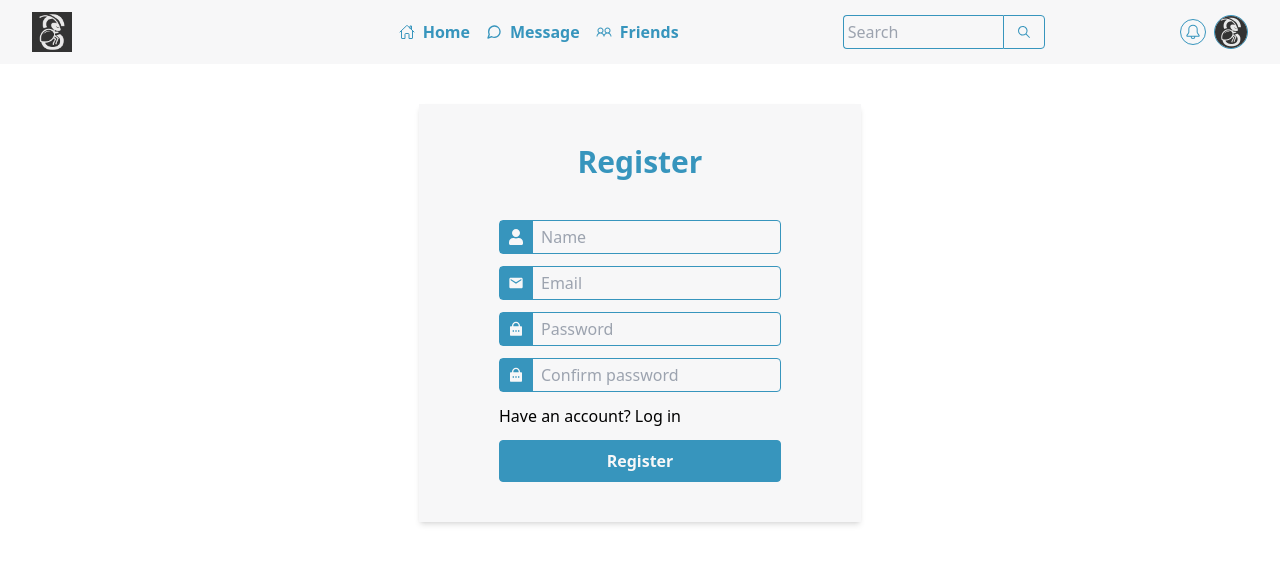
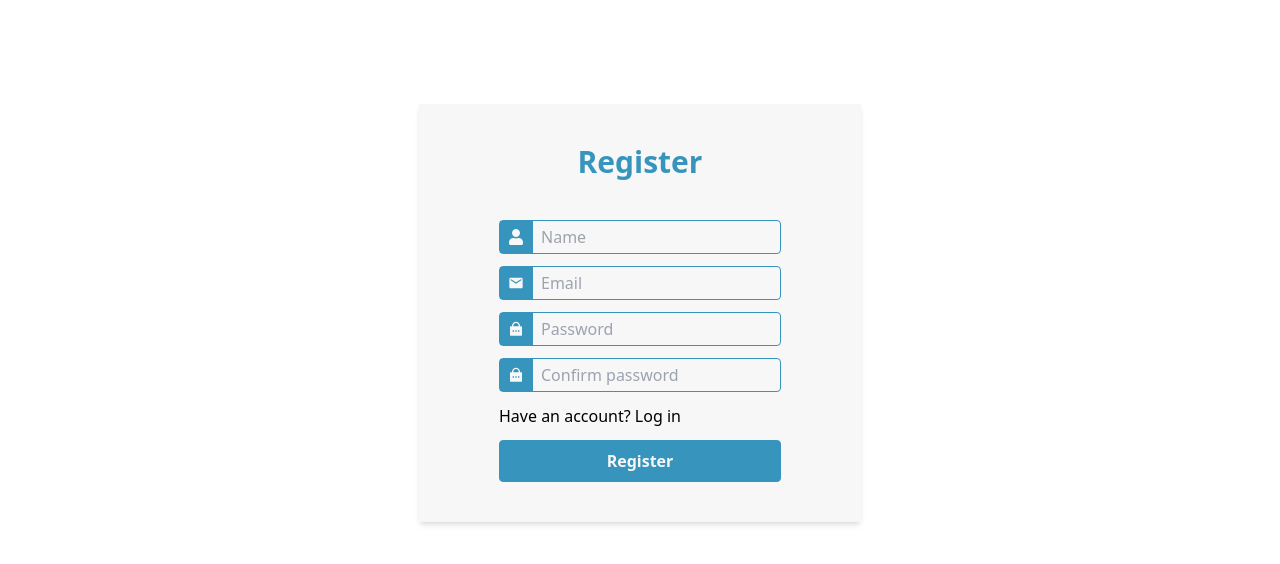
Before and after one commit to lvkien16/social_network, a Next.js app: page /auth/register in a window 1280 px wide. Shown: the top 564 px of the page. Built offline with nearby package versions, Linux system fonts and the light colour scheme.

Commit message:
add private roue

```diff
--- a/package.json
+++ b/package.json
@@ -24,7 +24,7 @@
   },
   "devDependencies": {
     "@types/node": "^20",
-    "@types/react": "^18",
+    "@types/react": "^18.3.11",
     "@types/react-dom": "^18",
     "eslint": "^8",
     "eslint-config-next": "14.2.13",
--- a/src/app/(root)/auth/login/page.tsx
+++ b/src/app/(root)/auth/login/page.tsx
@@ -1,6 +1,6 @@
 "use client"
 
-import React, { useState } from 'react'
+import React, { ChangeEvent, useState } from 'react'
 import { MdEmail } from 'react-icons/md'
 import Link from "next/link";
 import { RiLockPasswordFill } from "react-icons/ri";
@@ -55,8 +55,6 @@ const handleSubmit = async (e: React.FormEvent<HTMLFormElement>) => {
           setError(res.data.message || "Something went wrong");
           return;
       }
-
-      console.log(res);
 
       setLoading(false);
       dispatch(loginStatus(res.data.userData));
--- a/src/app/(root)/layout.tsx
+++ b/src/app/(root)/layout.tsx
@@ -4,6 +4,15 @@ import Header from "@/components/Header";
 import { ToastContainer } from 'react-toastify';
 import 'react-toastify/dist/ReactToastify.css';
 import ReduxProvider from "@/redux/user/ReduxProvider";
+import dynamic from "next/dynamic";
+
+const PrivateRoute = dynamic(
+
+  () => import("@/components/PrivateRoute"),
+  {
+    ssr: false,
+  }
+);
 
 export const metadata: Metadata = {
   title: "Sleepant",
@@ -21,9 +30,11 @@ export default function RootLayout({
         <body
           className={`antialiased`}
         >
-          <Header />
-          <div className="pt-16">{children}</div>
-          <ToastContainer />
+          <PrivateRoute>
+            <Header />
+            <div className="pt-16">{children}</div>
+            <ToastContainer />
+          </PrivateRoute>
         </body>
       </html>
     </ReduxProvider>
--- a/src/components/Header.tsx
+++ b/src/components/Header.tsx
@@ -10,11 +10,16 @@ import { LiaUserFriendsSolid } from "react-icons/lia";
 import { usePathname } from "next/navigation";
 import { GoBell } from "react-icons/go";
 import Logo from '@/public/images/Logo.jpg';
+import { useAppSelector } from "@/redux/store";
 
 function Header() {
   const pathname = usePathname();
+  const { currentUser } = useAppSelector((state) => state.user);
+
+  console.log(currentUser?.name);
 
   return (
+    currentUser && (
     <div className="z-50 flex justify-between items-center px-4 sm:px-8 h-16 w-screen bg-secondary fixed">
       <div className="w-1/6 h-full flex items-center">
         <Link href="/">
@@ -105,8 +110,8 @@ function Header() {
                 <span className="absolute -inset-1.5" />
                 <span className="sr-only">Open user menu</span>
                 <img
-                  alt=""
-                  src={Logo.src}
+                  alt="Profile Picture"
+                  src={currentUser.profilePicture || Logo.src}
                   className="h-8 w-8 rounded-full"
                 />
               </MenuButton>
@@ -117,7 +122,7 @@ function Header() {
             >
               <MenuItem>
                 <Link
-                  href={"profilePath"}
+                  href={`/profile/${currentUser?.username}`}
                   className="w-full text-center block px-4 py-2 text-sm text-gray-700 data-[focus]:bg-gray-100"
                 >
                   Your Profile
@@ -144,6 +149,7 @@ function Header() {
         </div>
       </div>
     </div>
+    )
   );
 }
 
--- /dev/null
+++ b/src/components/PrivateRoute.tsx
@@ -0,0 +1,18 @@
+"use client";
+
+import { useAppSelector } from "@/redux/store";
+import { usePathname, useRouter } from "next/navigation";
+import { useEffect } from "react";
+
+export default function PrivateRoute({ children }: { children: React.ReactNode }) {
+    const { currentUser } = useAppSelector(state => state.user);
+    const pathname = usePathname();
+    const router = useRouter();
+
+    useEffect(() => {
+        if (!currentUser && !pathname.startsWith("/auth")) {
+            router.push("/auth/login");
+        }
+    }, [pathname, currentUser]);
+    return <>{children}</>
+}
```
Also changed, not shown: 1 other file (tests, documents, lock files or other folders).
